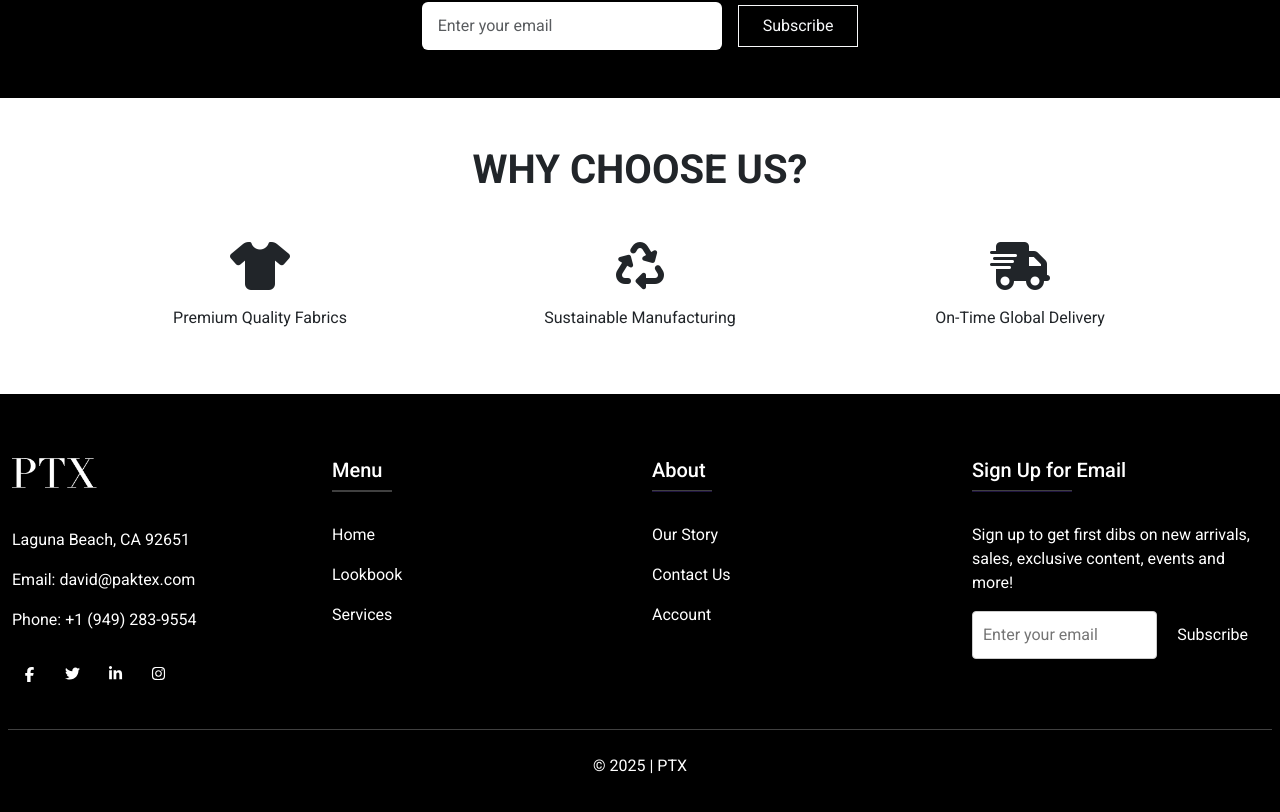
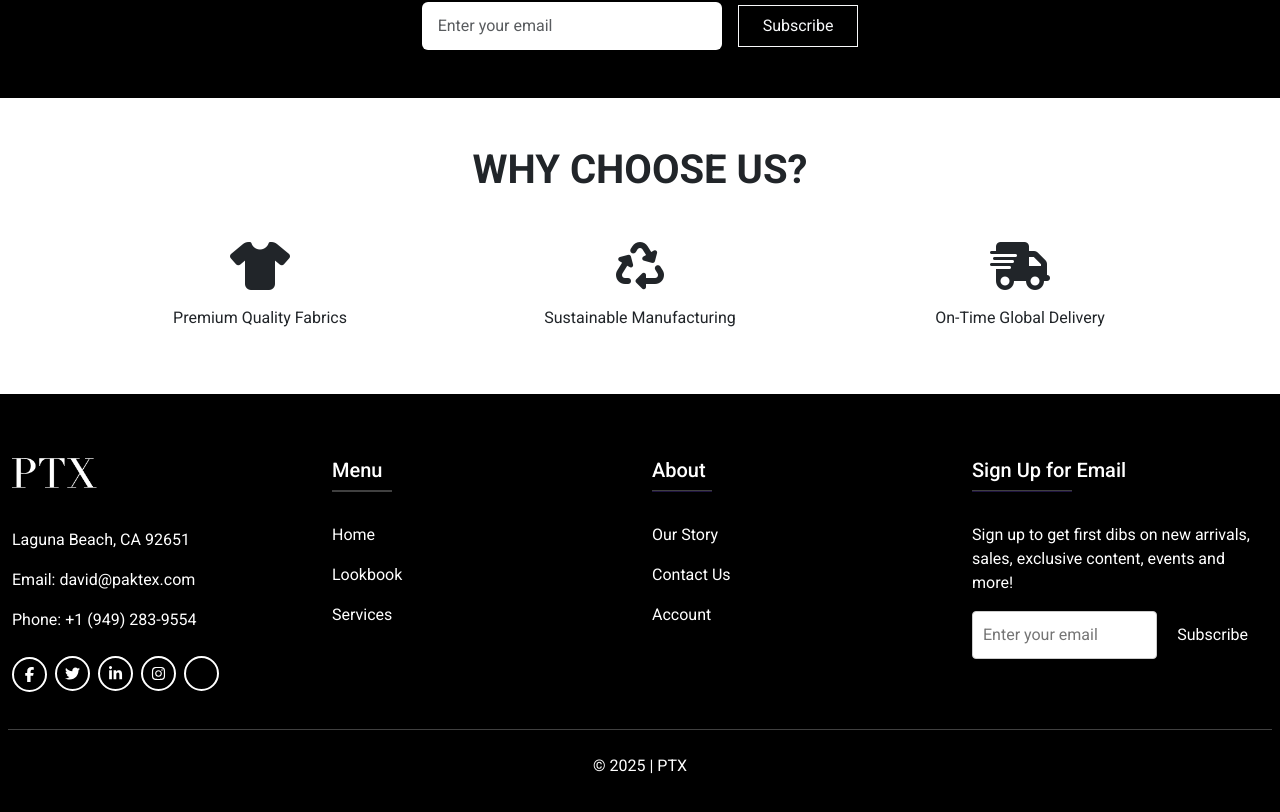
Before and after one commit to Zeeshanprojects/PTX-2, a React (Create React App) app in the folder PTX-2/ptx-2/: page / in a window 1280 px wide. Shown: the part 4576-5388 px from the top of the page. Built offline with nearby package versions, Linux system fonts and the light colour scheme.

Commit message:
code updated

```diff
--- a/PTX-2/ptx-2/src/Components/Footer.jsx
+++ b/PTX-2/ptx-2/src/Components/Footer.jsx
@@ -63,7 +63,7 @@ export default function Footer() {
                         icon={faFacebookF}
                         style={{
                           color: "white",
-                          border: "2px solid black",
+                          border: "2px solid white",
                           borderRadius: "50%",
                           padding: "8px",
                           width: "15px",
@@ -83,7 +83,7 @@ export default function Footer() {
                         style={{
                           fontSize: "5px",
                           color: "white",
-                          border: "2px solid black",
+                          border: "2px solid white",
                           borderRadius: "50%",
                           padding: "8px",
                           width: "15px",
@@ -103,7 +103,7 @@ export default function Footer() {
                         style={{
                           fontSize: "5px",
                           color: "white",
-                          border: "2px solid black",
+                          border: "2px solid white",
                           borderRadius: "50%",
                           padding: "8px",
                           width: "15px",
@@ -123,7 +123,7 @@ export default function Footer() {
                         style={{
                           fontSize: "5px",
                           color: "white",
-                          border: "2px solid black",
+                          border: "2px solid white",
                           borderRadius: "50%",
                           padding: "8px",
                           width: "15px",
@@ -143,7 +143,7 @@ export default function Footer() {
                         style={{
                           fontSize: "5px",
                           color: "black",
-                          border: "2px solid black",
+                          border: "2px solid white",
                           borderRadius: "50%",
                           padding: "8px",
                           width: "15px",
```
